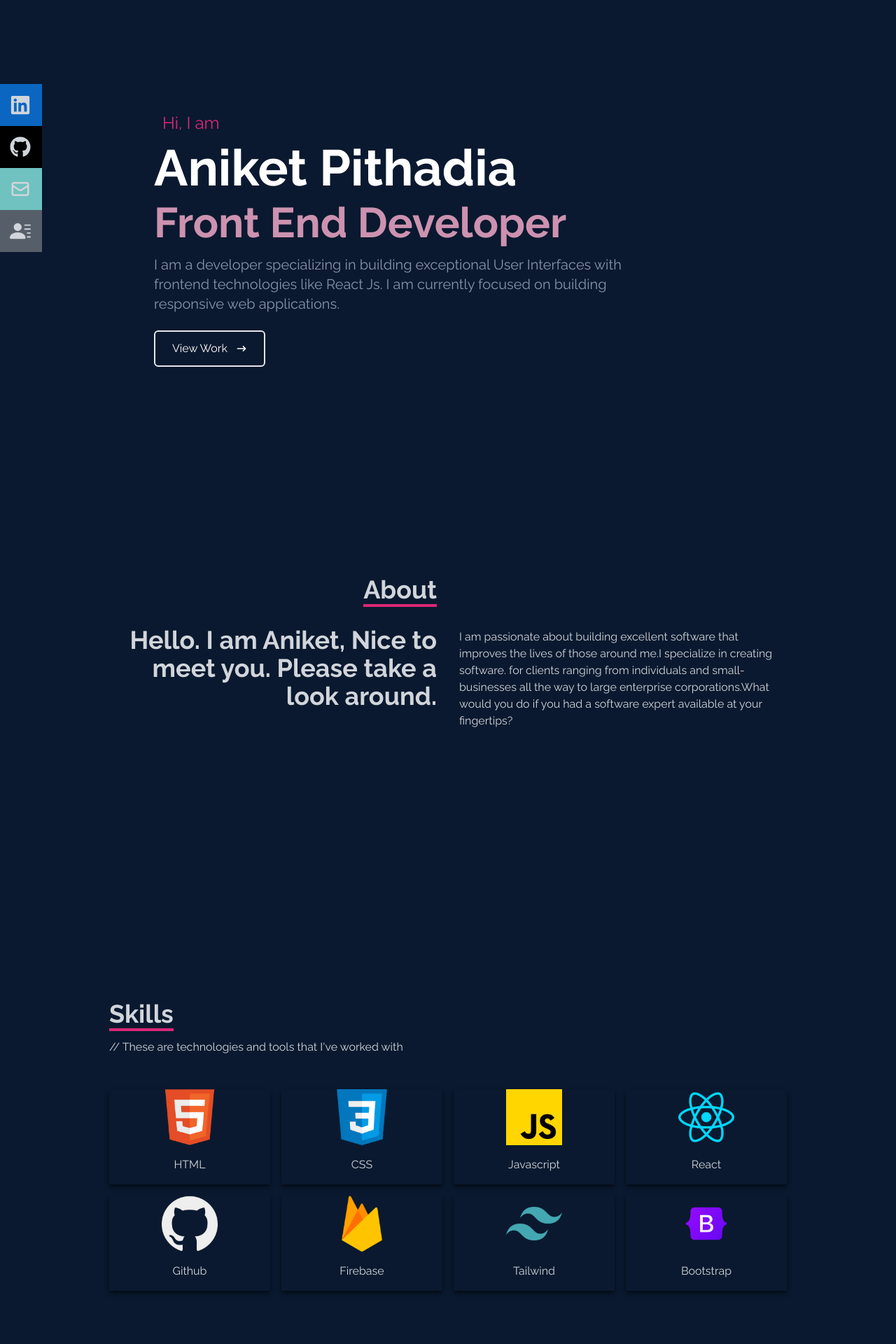
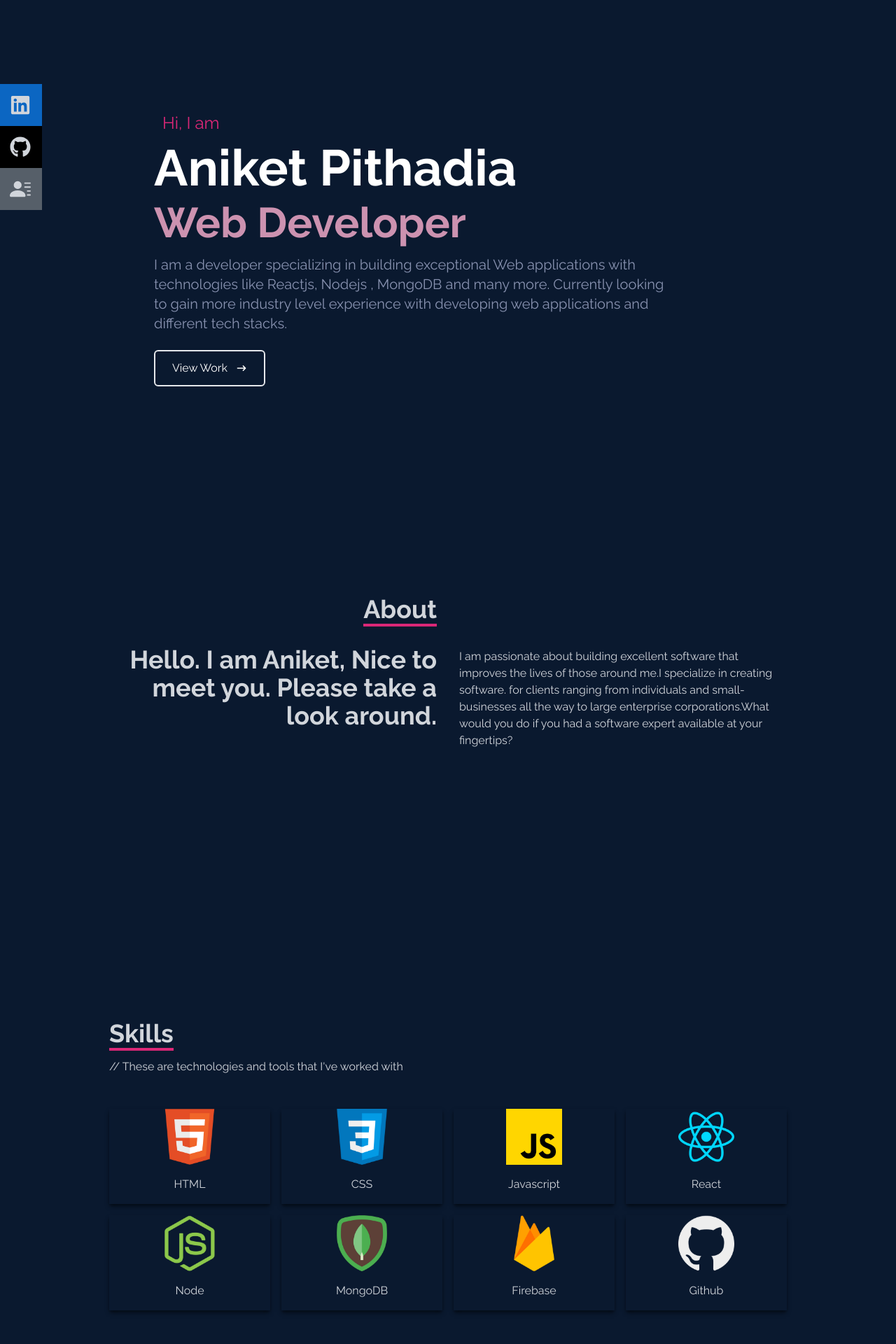
Before and after one commit to AniketPithadia/react-portfolio, a React (Create React App) app: page / in a window 1280 px wide. Shown: the part 160-2080 px from the top of the page at 70% size. Built offline with nearby package versions, Linux system fonts and the light colour scheme.

Commit message:
files added

```diff
--- a/public/index.html
+++ b/public/index.html
@@ -12,7 +12,13 @@
     <link rel="apple-touch-icon" href="%PUBLIC_URL%/Logo2.png" />
 
     <link rel="manifest" href="%PUBLIC_URL%/manifest.json" />
-
+    <style>
+      * {
+        margin: 0;
+        padding: 0;
+        box-sizing: border-box;
+      }
+    </style>
     <title>Aniket's Porfolio</title>
   </head>
   <body>
--- a/src/components/Contact.jsx
+++ b/src/components/Contact.jsx
@@ -59,7 +59,7 @@ const Contact = () => {
               <a
                 href="https://www.linkedin.com/in/aniket-pithadia/"
                 target="_blank"
-                noreferre
+                rel="noreferrer"
                 className="text-gray-300 "
               >
                 <FaLinkedin size={30} />
@@ -69,20 +69,20 @@ const Contact = () => {
               <a
                 href="https://github.com/AniketPithadia"
                 target="_blank"
-                noreferre
+                rel="noreferrer"
                 className="text-gray-300 "
               >
                 <FaGithub size={30} />{" "}
               </a>
             </li>
-            <li className="bg-[#6fc2bf] rounded-full flex justify-center items-center p-4 mx-2 mb-3 ">
-              {" "}
-              <a href="/" className=" text-gray-300 ">
-                <HiOutlineMail size={30} />
-              </a>
-            </li>
+
             <li className="bg-[#565f69] rounded-full flex justify-center items-center p-4 mx-2 mb-3 ">
-              <a href="/" className=" text-gray-300 ">
+              <a
+                href="https://drive.google.com/file/d/1ooa6p1RnGpZZglgfybP8N0hcsbrrrO1g/view?usp=sharing"
+                target="_blank"
+                rel="noreferrer"
+                className=" text-gray-300 "
+              >
                 <BsFillPersonLinesFill className="" size={30} />
               </a>
             </li>
--- a/src/components/Home.jsx
+++ b/src/components/Home.jsx
@@ -9,12 +9,9 @@ const Home = () => {
     AOS.init({ duration: 1000 });
   }, []);
   return (
-    <div
-      name="home"
-      className="w-full h-full pt-32  md:pt-0 md:pb-0  bg-[#0a192f] "
-    >
+    <div name="home" className="w-full h-full md:pt-0 md:pb-0  bg-[#0a192f] ">
       <div
-        className="max-w-[1000px] mx-auto pt-80 px-8 lg:px-20 flex flex-col  justify-center h-full "
+        className="max-w-[1000px] mx-auto pt-40 md:pt-80 px-8 lg:px-20 flex flex-col  justify-center h-full "
         data-aos="fade-down"
       >
         <p className=" text-pink-600 sm:text-2xl sm:ml-3 ">Hi, I am </p>
@@ -22,22 +19,23 @@ const Home = () => {
           Aniket Pithadia
         </h1>
         <h2 className="text-3xl md:text-6xl mt-3 font-bold text-[#cc92b0]">
-          Front End Developer
+          Web Developer
         </h2>
         <p className="text-[#8892b0] sm:text-xl py-4 max-w-[750px]">
-          I am a developer specializing in building exceptional User Interfaces
-          with frontend technologies like React Js. I am currently focused on
-          building responsive web applications.
+          I am a developer specializing in building exceptional Web applications
+          with technologies like Reactjs, Nodejs , MongoDB and many more.
+          Currently looking to gain more industry level experience with
+          developing web applications and different tech stacks.
         </p>
         <div>
-          <button className="group text-white border-2 rounded-md px-6 py-3 my-2  flex items-center hover:bg-pink-600 hover:border-pink-600 duration-100 ">
-            <Link to="projects" smooth={true} duration={500}>
+          <Link to="projects" smooth={true} duration={500}>
+            <button className="group text-white border-2 rounded-md px-6 py-3 my-2  flex items-center hover:bg-pink-600 hover:border-pink-600 duration-100 ">
               View Work
-            </Link>
-            <span className="group-hover:rotate-90 duration-300">
-              <HiArrowNarrowRight className="ml-3" />
-            </span>
-          </button>
+              <span className="group-hover:rotate-90 duration-300">
+                <HiArrowNarrowRight className="ml-3" />
+              </span>
+            </button>
+          </Link>
         </div>
       </div>
     </div>
--- a/src/components/Navbar.jsx
+++ b/src/components/Navbar.jsx
@@ -16,10 +16,9 @@ import { BsFillPersonLinesFill } from "react-icons/bs";
 import Logo from "../assets/Logo2 .png";
 const Navbar = () => {
   const [nav, setNav] = useState(false);
-  const handleClick = () => setNav(!nav);
 
   return (
-    <div className="fixed w-screen h-[80px] flex justify-between items-center px-4 bg-[#0e1b30] text-gray-300 lg:px-20 sm:px-12 z-50">
+    <div className="fixed w-full h-[80px] flex justify-between items-center px-4 bg-[#0a192f] text-gray-300 lg:px-20 sm:px-12 z-50">
       <div>
         <img src={Logo} alt="My Initials" />
       </div>
@@ -52,7 +51,7 @@ const Navbar = () => {
         </li>
       </ul>
       {/* HamburgerMenu */}
-      <div className="md:hidden z-10 " onClick={handleClick}>
+      <div className="md:hidden z-10 " onClick={() => setNav(!nav)}>
         {!nav ? <FaBars fontSize="1.4rem" /> : <FaTimes fontSize="1.4rem" />}
       </div>
       {/* Mobile menu */}
@@ -60,28 +59,43 @@ const Navbar = () => {
         className={
           !nav
             ? "hidden"
-            : "  absolute top-0 bottom left-0 w-full translate-x-100 h-screen flex flex-col justify-center items-center bg-[#0a192f] animation-pulse"
+            : "absolute top-0 bottom left-0 w-full translate-x-100 h-screen flex flex-col justify-center items-center bg-[#0a192f] animation-pulse"
         }
       >
         <li className="py-6 text-3xl">
-          <Link to="home" onClick={handleClick} smooth={true} duration={500}>
+          <Link
+            to="home"
+            onClick={() => setNav(!nav)}
+            smooth={true}
+            duration={500}
+          >
             Home
           </Link>
         </li>
         <li className="py-6 text-3xl">
-          <Link to="about" onClick={handleClick} smooth={true} duration={500}>
+          <Link
+            to="about"
+            onClick={() => setNav(!nav)}
+            smooth={true}
+            duration={500}
+          >
             About
           </Link>
         </li>
         <li className="py-6 text-3xl">
-          <Link to="skills" onClick={handleClick} smooth={true} duration={500}>
+          <Link
+            to="skills"
+            onClick={() => setNav(!nav)}
+            smooth={true}
+            duration={500}
+          >
             Skills
           </Link>
         </li>
         <li className="py-6 text-3xl">
           <Link
             to="projects"
-            onClick={handleClick}
+            onClick={() => setNav(!nav)}
             smooth={true}
             duration={500}
           >
@@ -89,7 +103,12 @@ const Navbar = () => {
           </Link>
         </li>
         <li className="py-6 text-3xl">
-          <Link to="contact" onClick={handleClick} smooth={true} duration={500}>
+          <Link
+            to="contact"
+            onClick={() => setNav(!nav)}
+            smooth={true}
+            duration={500}
+          >
             Contact
           </Link>
         </li>
@@ -102,7 +121,7 @@ const Navbar = () => {
             <a
               href="https://www.linkedin.com/in/aniket-pithadia/"
               target="_blank"
-              noreferre
+              rel="noreferrer"
               className="flex justify-between items-center font-semibold text-gray-300 w-full"
             >
               LinkedIn <FaLinkedin size={30} />
@@ -112,23 +131,18 @@ const Navbar = () => {
             <a
               href="https://github.com/AniketPithadia"
               target="_blank"
-              noreferre
+              rel="noreferrer"
               className="flex justify-between items-center font-semibold text-gray-300 w-full"
             >
               Github <FaGithub size={30} />
             </a>
           </li>
-          <li className="w-[160px] h-[60px] flex justify-center items-center ml-[-100px] hover:ml-[-10px] duration-300 bg-[#6fc2bf]">
-            <a
-              href="/"
-              className="flex justify-between font-semibold items-center text-gray-300 w-full"
-            >
-              Email <HiOutlineMail size={30} />
-            </a>
-          </li>
+
           <li className="w-[160px] h-[60px] flex justify-center items-center ml-[-100px] hover:ml-[-10px] duration-300 bg-[#565f69]">
             <a
-              href="/"
+              href="https://drive.google.com/file/d/1ooa6p1RnGpZZglgfybP8N0hcsbrrrO1g/view?usp=sharing"
+              target="_blank"
+              rel="noreferrer"
               className="flex justify-between items-center text-gray-300 font-semibold w-full"
             >
               Resume <BsFillPersonLinesFill size={30} />
--- a/src/components/Skills.jsx
+++ b/src/components/Skills.jsx
@@ -1,4 +1,4 @@
-import React, { useEffect } from "react";
+import React from "react";
 import html from "../assets/html.png";
 import css from "../assets/css.png";
 import javascript from "../assets/javascript.png";
@@ -6,7 +6,8 @@ import react from "../assets/react.png";
 import github from "../assets/github.png";
 import tailwind from "../assets/tailwind.png";
 import firebase from "../assets/firebase.png";
-import bootstrap from "../assets/bootstrap.png";
+import mongoDB from "../assets/mongo.png";
+import nodejs from "../assets/node.png";
 
 const Skills = () => {
   return (
@@ -45,25 +46,22 @@ const Skills = () => {
             <img src={react} className="w-20 mx-auto" alt={react} />
             <p className="my-4">React</p>
           </div>
-
           <div className="shadow-md shadow-[#040c16] hover:scale-110 duration-500">
-            <img src={github} className="w-20 mx-auto" alt={github} />
-            <p className="my-4">Github</p>
+            <img src={nodejs} className="w-20 mx-auto" alt={nodejs} />
+            <p className="my-4">Node</p>
+          </div>
+          <div className="shadow-md shadow-[#040c16] hover:scale-110 duration-500">
+            <img src={mongoDB} className="w-20 mx-auto" alt="MongoDB" />
+            <p className="my-4">MongoDB</p>
           </div>
 
           <div className="shadow-md shadow-[#040c16] hover:scale-110 duration-500">
             <img src={firebase} className="w-20 mx-auto" alt={firebase} />
             <p className="my-4">Firebase</p>
           </div>
-
           <div className="shadow-md shadow-[#040c16] hover:scale-110 duration-500">
-            <img src={tailwind} className="w-20 mx-auto" alt={tailwind} />
-            <p className="my-4">Tailwind</p>
-          </div>
-
-          <div className="shadow-md shadow-[#040c16] hover:scale-110 duration-500">
-            <img src={bootstrap} className="w-20 mx-auto" alt={bootstrap} />
-            <p className="my-4">Bootstrap</p>
+            <img src={github} className="w-20 mx-auto" alt={github} />
+            <p className="my-4">Github</p>
           </div>
         </div>
       </div>
```
Also changed, not shown: src/assets/mongo.jpeg (added).
